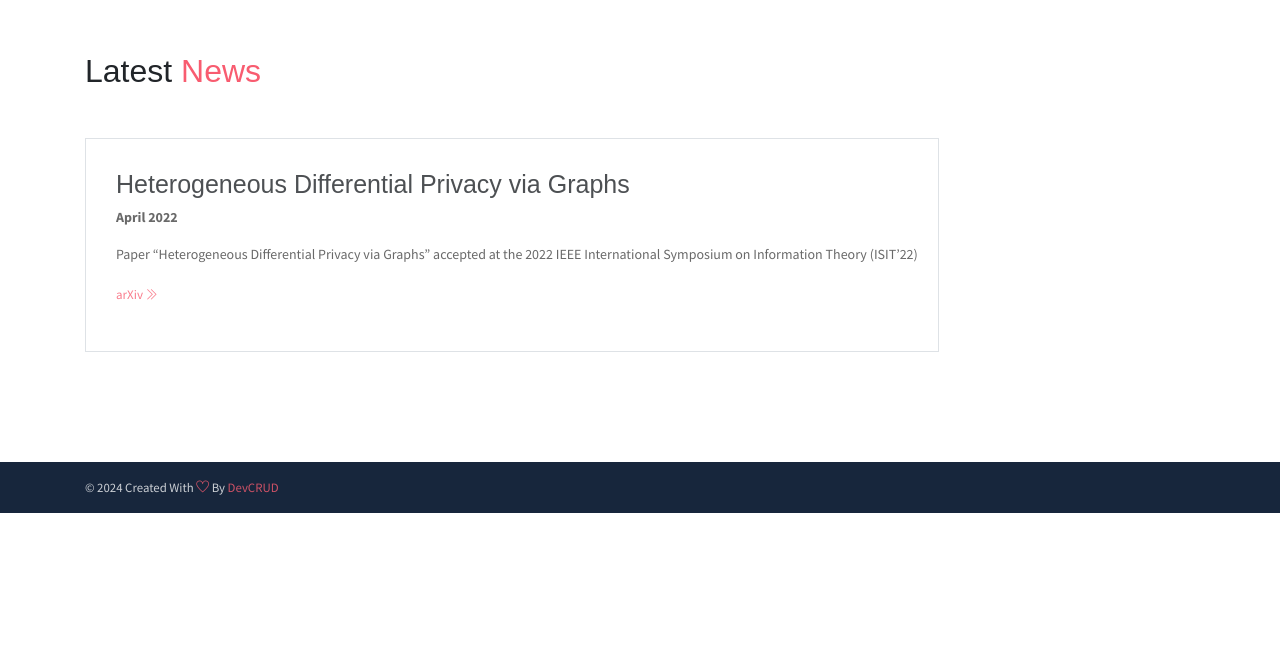
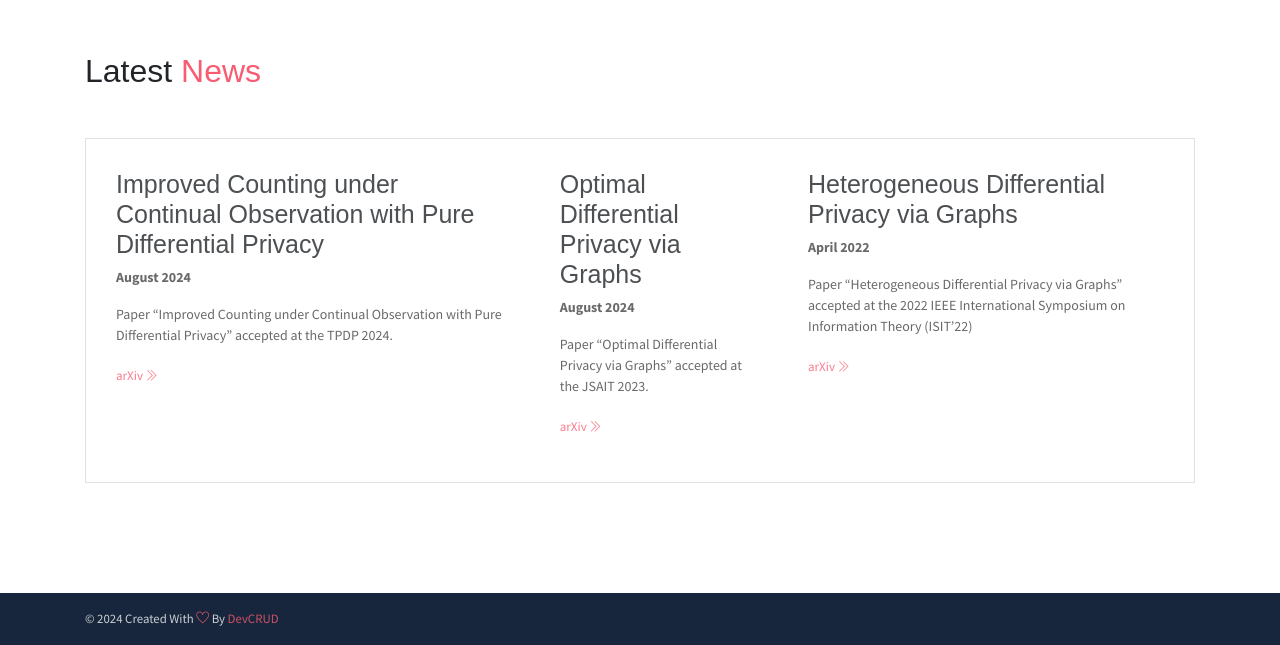
Before and after one commit to saheltorkamani/saheltorkamani.github.io, a website: page index.html in a window 1280 px wide. Shown: the part 2725-3370 px from the top of the page. Before the commit the page ends 3238 px from the top, so only its background shows below. Drawn offline with Linux system fonts and the light colour scheme; some packages are replaced by stand-ins of ours.

Commit message:
Update index.html

```diff
--- a/index.html
+++ b/index.html
@@ -241,6 +241,28 @@
             <div class="row">
                 <div class="blog-card">
 
+		    <div class="content-holder">
+                        <h6 class="title">Improved Counting under Continual Observation with Pure Differential Privacy </h6>
+
+
+                        <p><b>August 2024</b></p>
+                        <p>Paper “Improved Counting under Continual Observation with Pure Differential Privacy” accepted at the TPDP 2024.
+
+                        <a href="#" class="read-more" onclick="javascript:location.href='https://arxiv.org/pdf/2408.07021'" target="_blank"> arXiv <i class="ti-angle-double-right"></i></a>
+                    </div>
+
+		    <div class="content-holder">
+                        <h6 class="title">Optimal Differential Privacy via Graphs </h6>
+
+
+                        <p><b>August 2024</b></p>
+                        <p>Paper “Optimal Differential Privacy via Graphs” accepted at the JSAIT 2023.
+
+                        <a href="#" class="read-more" onclick="javascript:location.href='https://arxiv.org/abs/2310.20486'" target="_blank"> arXiv <i class="ti-angle-double-right"></i></a>
+                    </div>
+
+
+
                     <div class="content-holder">
                         <h6 class="title">Heterogeneous Differential Privacy via Graphs </h6>
 
```
